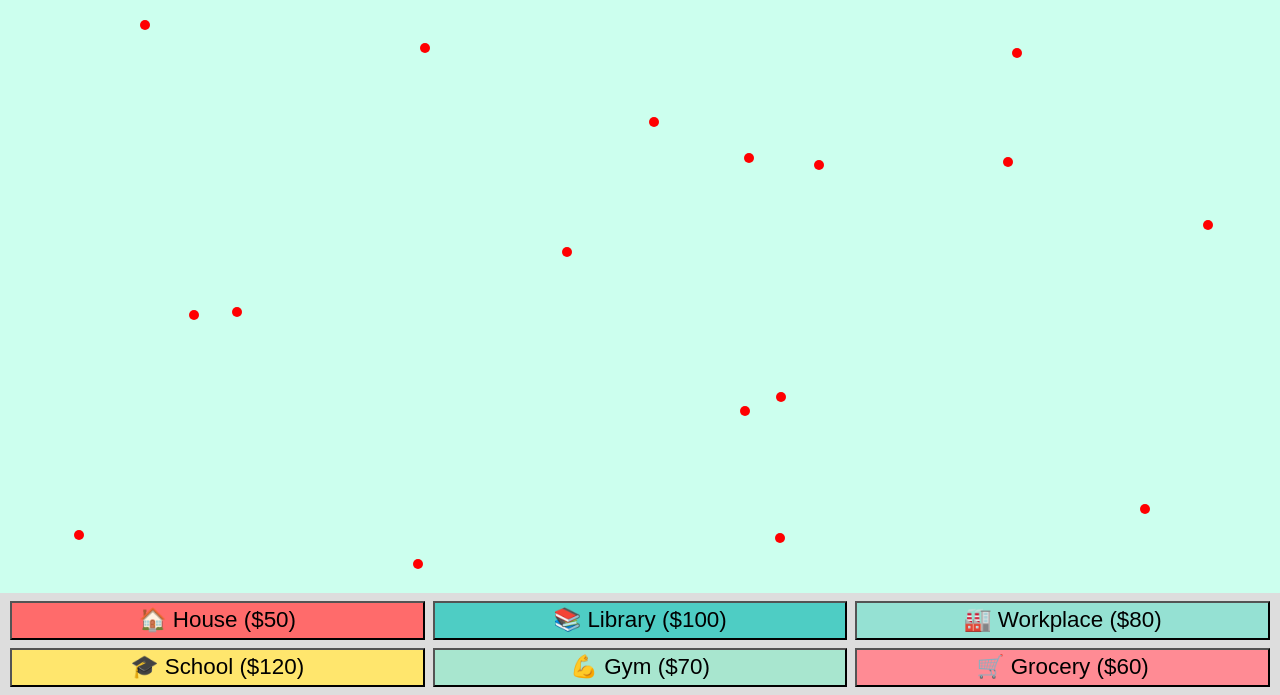
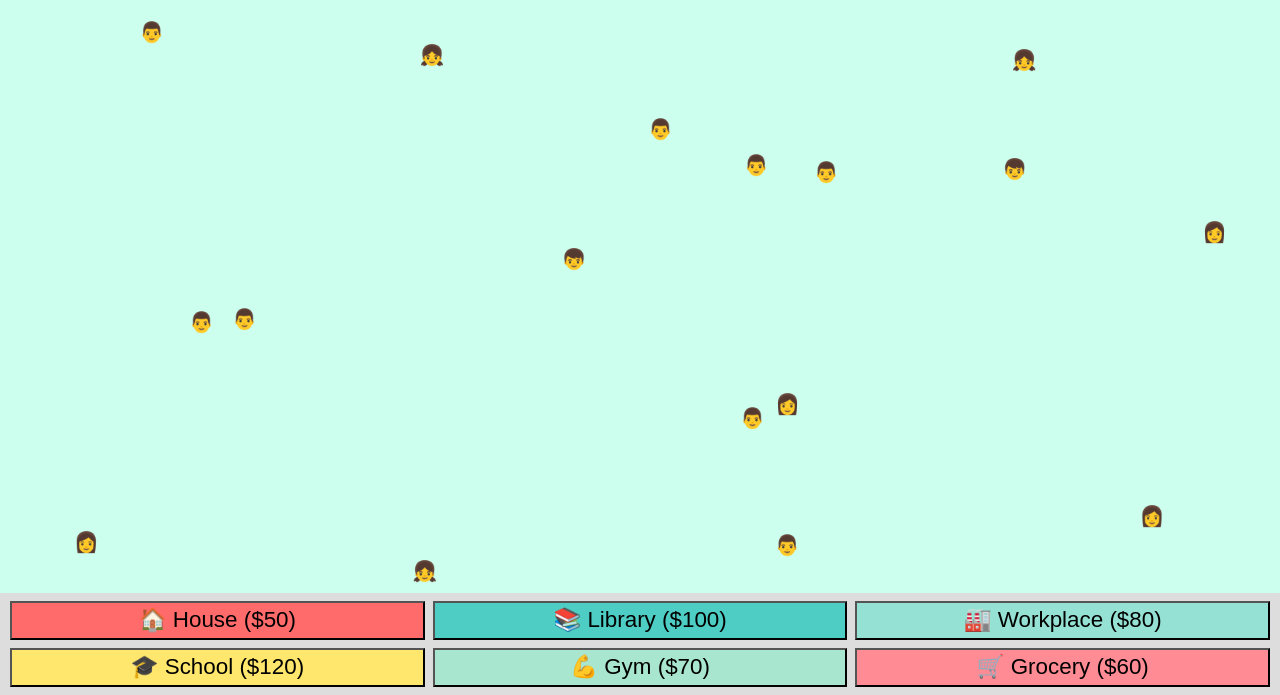
Before and after one commit to peterthelander/yourtown, a website with bundled scripts: page index.html in a window 1280 px wide. Shown: the part 105-800 px from the top of the page. Built offline with nearby package versions, Linux system fonts and the light colour scheme.

Commit message:
Use person emoji characters for town residents

```diff
--- a/src/gameLoop.ts
+++ b/src/gameLoop.ts
@@ -40,8 +40,11 @@ export class GameEngine {
         let x = parseFloat(person.element.style.left) + dx;
         let y = parseFloat(person.element.style.top) + dy;
 
-        x = Math.max(0, Math.min(rect.width - 10, x));
-        y = Math.max(0, Math.min(rect.height - 10, y));
+        const personWidth = person.element.offsetWidth || 20;
+        const personHeight = person.element.offsetHeight || 20;
+
+        x = Math.max(0, Math.min(rect.width - personWidth, x));
+        y = Math.max(0, Math.min(rect.height - personHeight, y));
 
         this.ui.updatePersonPosition(person.element, x, y);
         person.x = x;
--- a/src/ui.ts
+++ b/src/ui.ts
@@ -1,4 +1,6 @@
 import { GameState } from './types';
+
+const PERSON_EMOJIS = ['👨', '👩', '👦', '👧'];
 
 export class UI {
   private moneyElement: HTMLElement;
@@ -52,6 +54,7 @@ export class UI {
   addPersonElement(): HTMLElement {
     const div = document.createElement('div');
     div.className = 'person';
+    div.textContent = PERSON_EMOJIS[Math.floor(Math.random() * PERSON_EMOJIS.length)];
     return div;
   }
 
--- a/styles.css
+++ b/styles.css
@@ -121,8 +121,12 @@ footer .build-btn {
 
 .person {
     position: absolute;
-    width: 10px;
-    height: 10px;
-    background: red;
-    border-radius: 50%;
+    width: 24px;
+    height: 24px;
+    display: flex;
+    align-items: center;
+    justify-content: center;
+    font-size: 20px;
+    line-height: 1;
+    user-select: none;
 }
```
